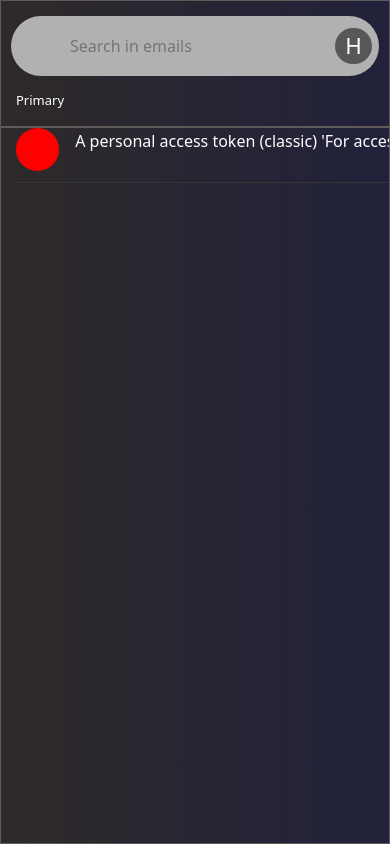
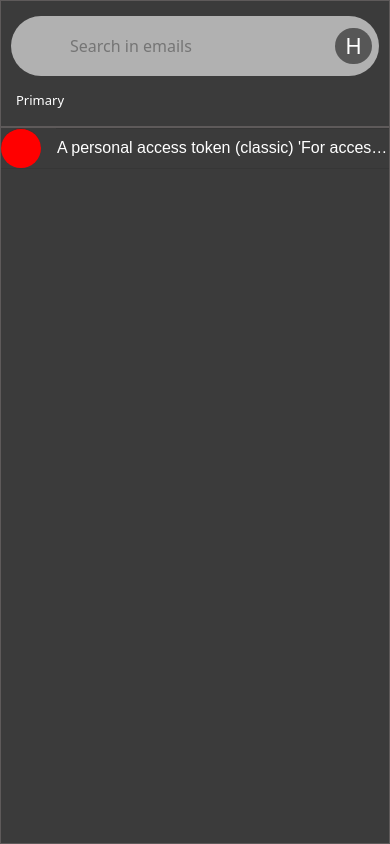
Before and after one commit to HammadAwan424/mail-it, a Flask app: page / in a window 390 px wide. Run offline with Flask 3, Linux system fonts and the light colour scheme; parts of the project's set-up code (start-up, migrations or seed data) failed here and were passed over; some libraries are stand-ins or nearby versions.

Commit message:
Set up mobile with main css file

```diff
--- a/static/index.css
+++ b/static/index.css
@@ -1,12 +1,11 @@
 html, body {
     height: 100%;
     margin: 0;
-    background-image: linear-gradient(to right, rgb(46, 42, 42), rgb(33, 33, 59));
 }
 .grid {
     display: grid;
     min-height: 100%;
-    grid-template-columns: 100%;
+    grid-template-columns: 20% auto;
     grid-template-rows: auto 1fr;
 }
 .top {
@@ -15,18 +14,46 @@ html, body {
 .right {
     overflow: hidden;
 }
-.left {
-    display: none;
-}
 
 .box {
     text-align: center;
     border: 1px solid rgb(94, 90, 90);
+    background-color: rgb(59, 59, 59);
+}
+
+table {
+    border-collapse: separate;
+    width: 100%;
+    border-spacing: 0;
+    table-layout: fixed;
+}
+td {
+    height: 40px;
+    border-top: 1px solid rgb(54, 54, 54);
+    display: flex;
+    align-items: center;
+    justify-content: center;
+    flex: 1 1 auto;
+}
+
+.main {
+    height: 100%;
+    aspect-ratio: 1/1;
+    display: flex;
+    align-items: center;
+    justify-content: center;
+    border-radius: 50%;
+    position: relative;
 }
 .form-check-input {
     margin: 0;
 }
 
+tr {
+    display: flex;
+    overflow: hidden;
+    position: relative;
+}
 
 .first, .second, .third, .fourth, .fifth, .seventh {
     white-space: nowrap
--- a/templates/index.html
+++ b/templates/index.html
@@ -8,6 +8,19 @@
         <link href="../static/index.css" rel="stylesheet">
         <meta name="viewport" content="width=device-width, initial-scale=1">
         <style>
+            body {
+                background-image: linear-gradient(to right, rgb(46, 42, 42), rgb(33, 33, 59));
+            }
+            .grid {
+                display: grid;
+                min-height: 100%;
+                grid-template-columns: 100%;
+                grid-template-rows: auto 1fr;
+            }
+            .left {
+                display: none;
+            }
+
             .top {
                 display: flex;
                 align-items: center;
@@ -95,38 +108,40 @@
 
             .sender_image {
                 background-color: red;
-                height: 80%;
                 aspect-ratio: 1 / 1;
+                width: 40px;
                 border-radius: 50%;
                 margin-right: 15px;
+                flex: 0 0 auto;
             }
-            table {
-                width: 100%;
-            }
-            tr {
-                height: 55px;
-                display: flex;
-                margin: 0 15px;
-                width: 100%;
-            }
-            .overflow {
-                display: flex;
-                flex: 1 1 auto;
+            .sixth,
+            .sixth > div {
                 overflow: hidden;
                 white-space: nowrap;
                 text-overflow: ellipsis;
+                color: white;
+            }
+            .message {
+                color: white
             }
             table {
+                border-collapse: separate;
+                width: 100%;
+                border-spacing: 0;
                 table-layout: fixed;
-                width: 100%;
+            }
+            .sixth {
+                font-family: sans-serif;
+                flex: 50 1 450px;
+                justify-content: flex-start;
+            }
+            tr {
+                display: flex;
+                position: relative;
             }
             p {
                 color: white;
                 margin: 0px
-            }
-            .text {
-                display: flex;
-                flex: 1 1 auto;
             }
         </style>
         <title>Homepage</title>
@@ -148,8 +163,8 @@
                 <table>
                     <tr class="hover">
                         <td class="sender_image"></td>
-                        <td class="text">
-                            <p class="overflow">A personal access token (classic) 'For accessing Repo' with repo scope was recentl</p>
+                        <td class="sixth">
+                            <div class="message">A personal access token (classic) 'For accessing Repo' with repo scope was recentl</div>
                         </td>
                     </tr>
                 </table>
```
